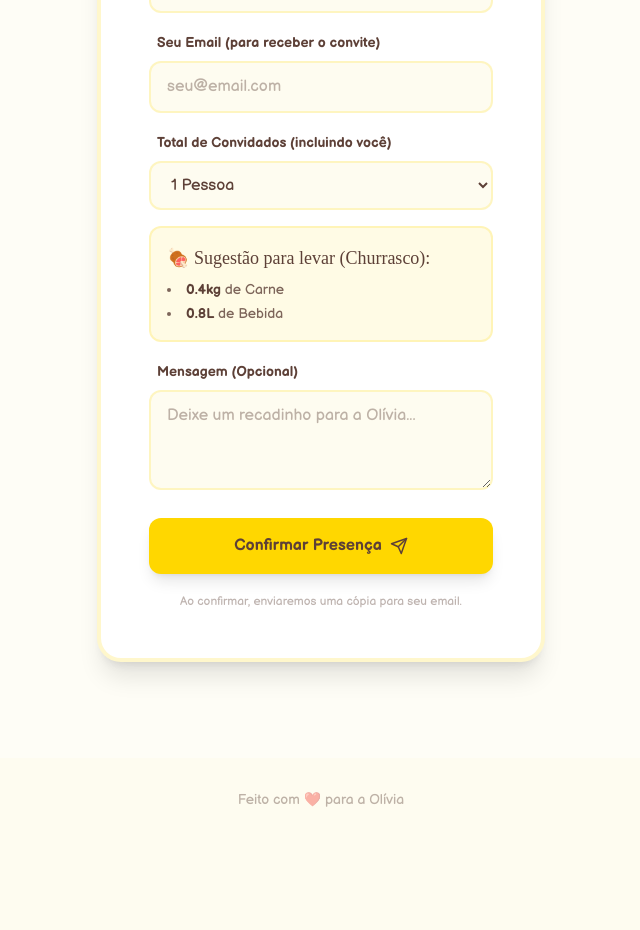
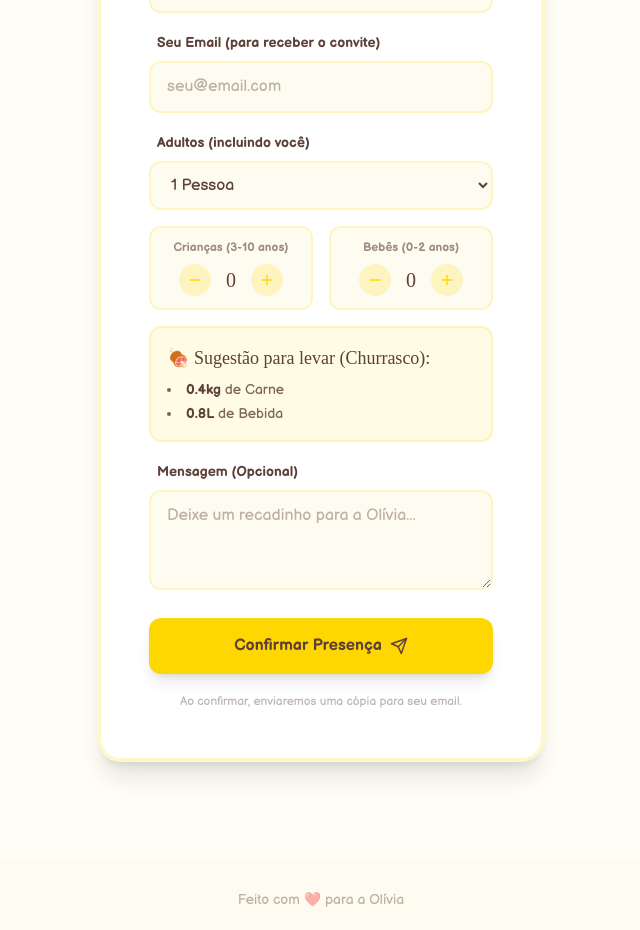
Before and after one commit to arynelson11/aniversario-olivia, a React (Vite) app: page / in a window 1280 px wide. Shown: the part 1817-2747 px from the top of the page, without its empty margins (319-959 px from the left). Before the commit the page ends 2659 px from the top, so only its background shows below. Built offline with nearby package versions, Linux system fonts and the light colour scheme; a web font is replaced by a local one.

Commit message:
Feat: Add separate counters for babies and children in RSVP and Email

```diff
--- a/src/components/RSVP.tsx
+++ b/src/components/RSVP.tsx
@@ -1,11 +1,13 @@
 import { useState } from 'react';
 import { motion } from 'framer-motion';
-import { Send } from 'lucide-react';
+import { Send, Plus, Minus } from 'lucide-react';
 
 export default function RSVP() {
     const [formState, setFormState] = useState<'idle' | 'submitting' | 'success'>('idle');
     const [guests, setGuests] = useState(1);
-    const [ticketData, setTicketData] = useState<{ name: string, guests: number, companions: string, meat: string, drinks: string } | null>(null);
+    const [babies, setBabies] = useState(0); // 0-2 anos
+    const [children, setChildren] = useState(0); // 3-10 anos
+    const [ticketData, setTicketData] = useState<{ name: string, guests: number, babies: number, children: number, companions: string, meat: string, drinks: string } | null>(null);
 
     const handleSubmit = async (e: React.FormEvent<HTMLFormElement>) => {
         e.preventDefault();
@@ -24,8 +26,30 @@ export default function RSVP() {
         }
         const companionsString = companions.length > 0 ? companions.join(', ') : "Nenhum";
 
-        const meat = `${(guests * 0.4).toFixed(1)}kg`;
-        const drinks = `${(guests * 0.8).toFixed(1)}L`;
+        // BBQ Calc: Adults count as 1, Children (3-10) count as 0.5 for meat, Babies 0.
+        // Assuming 'guests' includes the main user (adult) + other adults/companions entered in the dropdown?
+        // Actually, the previous logic was just `guests * rate`.
+        // Now we have `guests` (total people selected in dropdown, implying seats/plate) AND separate `babies`/`children`.
+        // Use case assumption: "Total Guests" dropdown usually implies "Adults + Children who need seats".
+        // But the user asked for specific counters. I will assume 'guests' from dropdown is the base count (likely adults/teens) and these are ADDITIONS or Breakdown.
+        // To be safe and simple: I'll stick to the previous calculation for 'guests' as "Headcount" for now, or refine it.
+        // Let's assume the BBQ calc should consider everyone:
+        // Meat: Adult (0.4), Child (0.2), Baby (0)
+        // Drinks: Adult (0.8), Child (0.4), Baby (0)
+
+        // Wait, if users select "3 guests" in dropdown, and then add "2 children", is the total 5?
+        // The dropdown says "Total de Convidados (incluindo você)".
+        // If I have 1 child, do I select 2 in dropdown? Or 1 in dropdown + 1 in child counter?
+        // The user asked for "Confirmation of presence" with a field for babies/children.
+        // Usually these are separate from the main "Adults" count in Brazilian RSVPs.
+        // I will treat 'guests' as "Adults/Teens (Standard)" and 'babies'/'children' as extra stats.
+
+        // BBQ Calculation:
+        const meatTotal = (guests * 0.4) + (children * 0.2);
+        const drinksTotal = (guests * 0.8) + (children * 0.4);
+
+        const meat = `${meatTotal.toFixed(1)}kg`;
+        const drinks = `${drinksTotal.toFixed(1)}L`;
 
         try {
             const response = await fetch("/api/send", {
@@ -37,6 +61,8 @@ export default function RSVP() {
                     name,
                     email,
                     guests,
+                    babies,
+                    children,
                     companions: companionsString,
                     meat,
                     drinks
@@ -48,7 +74,7 @@ export default function RSVP() {
                 throw new Error(errorData || 'Erro no servidor');
             }
 
-            setTicketData({ name, guests, companions: companionsString, meat, drinks });
+            setTicketData({ name, guests, babies, children, companions: companionsString, meat, drinks });
             setFormState('success');
         } catch (error) {
             console.error("Erro ao enviar:", error);
@@ -90,13 +116,24 @@ export default function RSVP() {
                                 <div className="grid grid-cols-2 gap-4">
                                     <div className="text-center bg-primary/5 rounded-xl p-3">
                                         <p className="text-[10px] text-text/50 uppercase font-bold">Total</p>
-                                        <p className="font-heading text-lg text-text">{ticketData.guests} {ticketData.guests === 1 ? 'Pessoa' : 'Pessoas'}</p>
+                                        <p className="font-heading text-lg text-text">{ticketData.guests + ticketData.babies + ticketData.children} Pessoas</p>
                                     </div>
                                     <div className="text-center bg-primary/5 rounded-xl p-3">
                                         <p className="text-[10px] text-text/50 uppercase font-bold">Data</p>
                                         <p className="font-heading text-lg text-text">16/02</p>
                                     </div>
                                 </div>
+
+                                {(ticketData.babies > 0 || ticketData.children > 0) && (
+                                    <div className="flex gap-2 justify-center mt-2">
+                                        {ticketData.children > 0 && (
+                                            <span className="bg-blue-100 text-blue-800 text-xs font-bold px-2 py-1 rounded-full">{ticketData.children} Crianças</span>
+                                        )}
+                                        {ticketData.babies > 0 && (
+                                            <span className="bg-pink-100 text-pink-800 text-xs font-bold px-2 py-1 rounded-full">{ticketData.babies} Bebês</span>
+                                        )}
+                                    </div>
+                                )}
 
                                 {ticketData.companions !== "Nenhum" && (
                                     <div className="mt-4">
@@ -115,7 +152,7 @@ export default function RSVP() {
                             </div>
 
                             <div className="mt-8 text-center space-y-2">
-                                <p className="text-text/60 text-xs">Enviamos uma cópia (PDF) para seu email! 📧</p>
+                                <p className="text-text/60 text-xs">Enviamos uma cópia para seu email! 📧</p>
                                 <p className="text-primary/40 text-[10px] uppercase tracking-[0.2em] font-bold">TICKET DIGITAL • ANIVERSÁRIO DA OLÍVIA</p>
                             </div>
                         </motion.div>
@@ -150,7 +187,7 @@ export default function RSVP() {
                                 </div>
 
                                 <div>
-                                    <label htmlFor="guests" className="block text-sm font-bold text-text mb-2 pl-2">Total de Convidados (incluindo você)</label>
+                                    <label htmlFor="guests" className="block text-sm font-bold text-text mb-2 pl-2">Adultos (incluindo você)</label>
                                     <select
                                         id="guests"
                                         name="guests"
@@ -163,9 +200,53 @@ export default function RSVP() {
                                         ))}
                                     </select>
 
+                                    {/* Child Counters */}
+                                    <div className="grid grid-cols-2 gap-4 mt-4">
+                                        <div className="bg-background border-2 border-primary/20 rounded-xl p-3 flex flex-col items-center justify-center">
+                                            <span className="text-xs font-bold text-text/60 mb-2">Crianças (3-10 anos)</span>
+                                            <div className="flex items-center gap-3">
+                                                <button
+                                                    type="button"
+                                                    onClick={() => setChildren(Math.max(0, children - 1))}
+                                                    className="w-8 h-8 rounded-full bg-primary/20 text-primary flex items-center justify-center hover:bg-primary hover:text-white transition-colors"
+                                                >
+                                                    <Minus size={16} />
+                                                </button>
+                                                <span className="font-heading text-xl text-text w-4 text-center">{children}</span>
+                                                <button
+                                                    type="button"
+                                                    onClick={() => setChildren(Math.min(10, children + 1))}
+                                                    className="w-8 h-8 rounded-full bg-primary/20 text-primary flex items-center justify-center hover:bg-primary hover:text-white transition-colors"
+                                                >
+                                                    <Plus size={16} />
+                                                </button>
+                                            </div>
+                                        </div>
+                                        <div className="bg-background border-2 border-primary/20 rounded-xl p-3 flex flex-col items-center justify-center">
+                                            <span className="text-xs font-bold text-text/60 mb-2">Bebês (0-2 anos)</span>
+                                            <div className="flex items-center gap-3">
+                                                <button
+                                                    type="button"
+                                                    onClick={() => setBabies(Math.max(0, babies - 1))}
+                                                    className="w-8 h-8 rounded-full bg-primary/20 text-primary flex items-center justify-center hover:bg-primary hover:text-white transition-colors"
+                                                >
+                                                    <Minus size={16} />
+                                                </button>
+                                                <span className="font-heading text-xl text-text w-4 text-center">{babies}</span>
+                                                <button
+                                                    type="button"
+                                                    onClick={() => setBabies(Math.min(10, babies + 1))}
+                                                    className="w-8 h-8 rounded-full bg-primary/20 text-primary flex items-center justify-center hover:bg-primary hover:text-white transition-colors"
+                                                >
+                                                    <Plus size={16} />
+                                                </button>
+                                            </div>
+                                        </div>
+                                    </div>
+
                                     {guests > 1 && (
                                         <div className="space-y-3 mt-4 animate-in fade-in slide-in-from-top-2 duration-300">
-                                            <label className="block text-sm font-bold text-text pl-1">Nome dos Acompanhantes:</label>
+                                            <label className="block text-sm font-bold text-text pl-1">Nome dos Acompanhantes (Adultos):</label>
                                             <div className="space-y-2">
                                                 {[...Array(guests - 1)].map((_, index) => (
                                                     <input
@@ -184,8 +265,8 @@ export default function RSVP() {
                                     <div className="bg-primary/10 p-4 rounded-xl mt-4 border-2 border-primary/20">
                                         <p className="font-heading text-lg text-text mb-2">🍖 Sugestão para levar (Churrasco):</p>
                                         <ul className="text-sm text-text/80 list-disc list-inside space-y-1">
-                                            <li><strong className="text-text">{(guests * 0.4).toFixed(1)}kg</strong> de Carne</li>
-                                            <li><strong className="text-text">{(guests * 0.8).toFixed(1)}L</strong> de Bebida</li>
+                                            <li><strong className="text-text">{((guests * 0.4) + (children * 0.2)).toFixed(1)}kg</strong> de Carne</li>
+                                            <li><strong className="text-text">{((guests * 0.8) + (children * 0.4)).toFixed(1)}L</strong> de Bebida</li>
                                         </ul>
                                     </div>
                                 </div>
```
Also changed, not shown: api/send.tsx (added).
